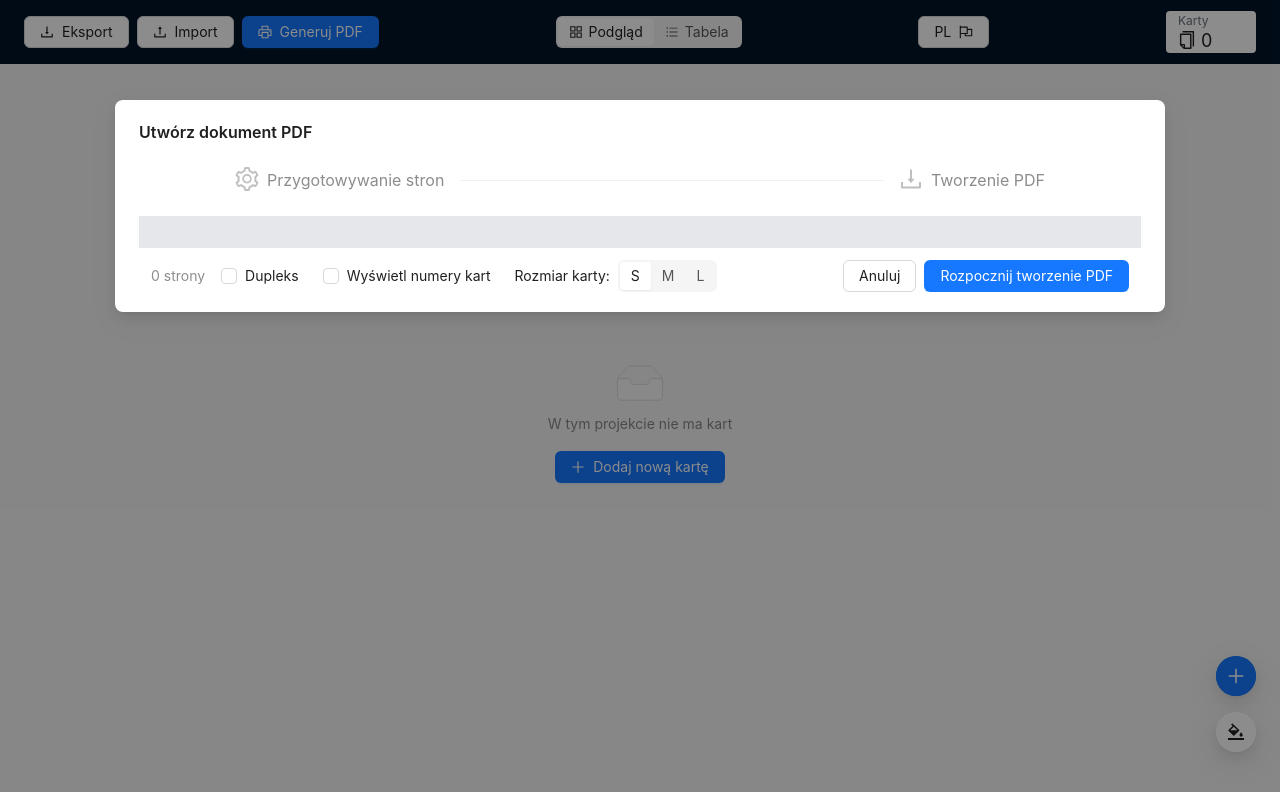
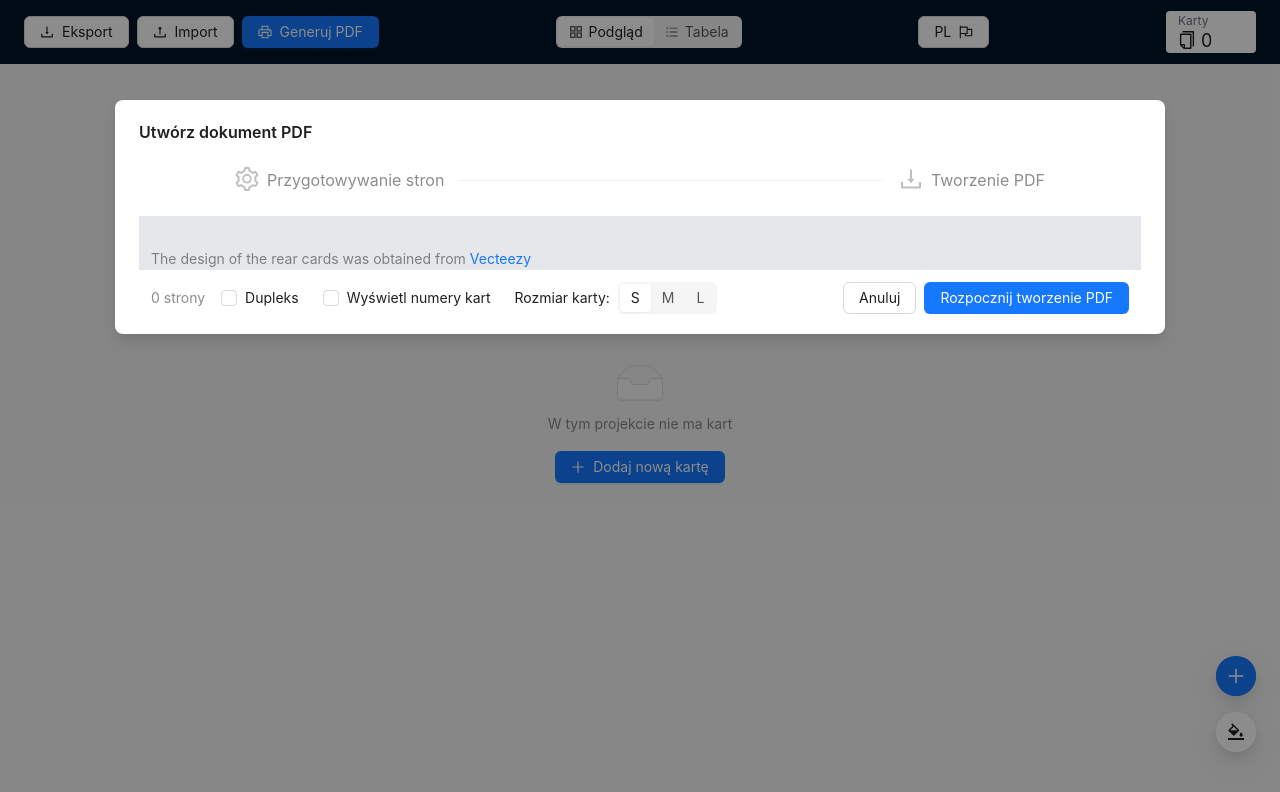
Before and after one commit to dzegarra/letra-a-letra, a React (Vite) app: page / in a window 1280 px wide. Both pictures are taken after a click on the button "Generuj PDF". Shown: the top 792 px of the page. Built offline with nearby package versions, Linux system fonts and the light colour scheme.

Commit message:
Added Vecteezy attribution for the read design of the cards

```diff
--- a/src/components/PrintDocument.tsx
+++ b/src/components/PrintDocument.tsx
@@ -154,6 +154,12 @@ export const PrintDocument = ({ className, onComplete, ...props }: PreviewViewPr
         <div className="flex flex-col flex-1 items-start gap-7 p-4" ref={pagesRef}>
           {pages}
         </div>
+        <Typography.Text type="secondary" className="p-3">
+          The design of the rear cards was obtained from{" "}
+          <a href="https://www.vecteezy.com/free-vector/spiral" target="_blank">
+            Vecteezy
+          </a>
+        </Typography.Text>
       </div>
 
       <div className="flex justify-between pt-3 px-3">
```
